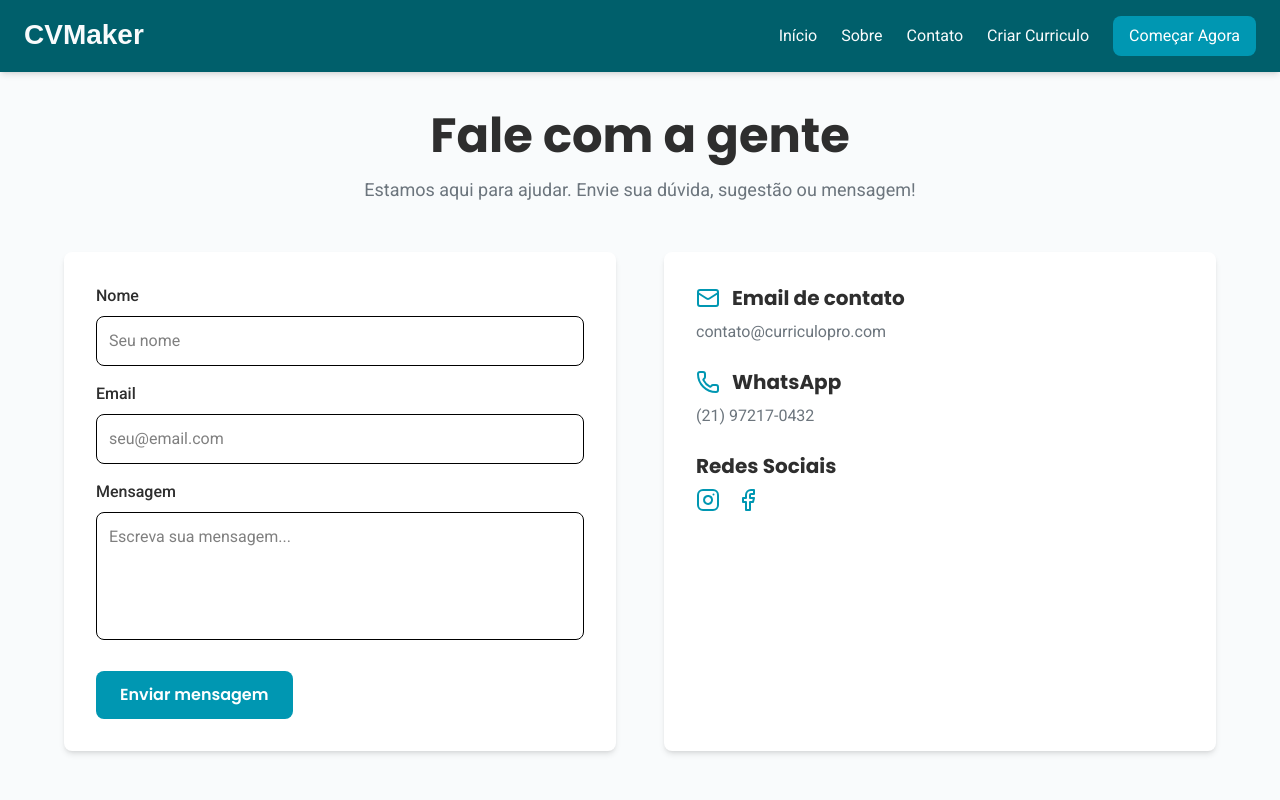
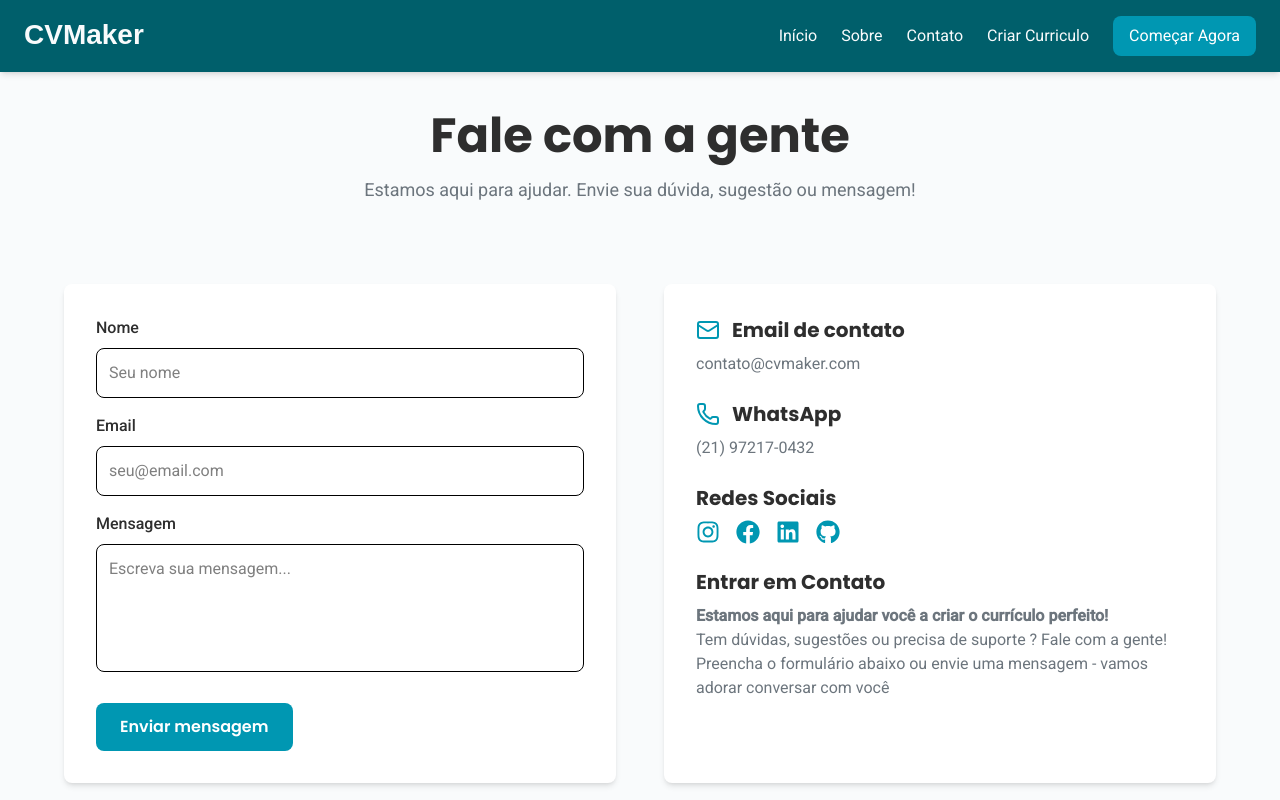
Before and after one commit to ArthurOliv2/cvmaker, a React (Vite) app: page /contato in a window 1280 px wide. Shown: the top 800 px of the page. Built offline with nearby package versions, Linux system fonts and the light colour scheme.

Commit message:
cria aba 'CONTATO'

```diff
--- a/package.json
+++ b/package.json
@@ -14,6 +14,7 @@
     "lucide-react": "^0.525.0",
     "react": "^19.1.0",
     "react-dom": "^19.1.0",
+    "react-icons": "^5.5.0",
     "react-router-dom": "^7.6.3",
     "tailwindcss": "^4.1.11"
   },
--- /dev/null
+++ b/src/pages/Contato/components/FormEContato.jsx
@@ -0,0 +1,89 @@
+import { Mail, Phone } from "lucide-react";
+import { FaFacebook, FaInstagram, FaLinkedin, FaGithub } from "react-icons/fa"
+
+function FormEContato() {
+    return (
+        <section className="px-6 pb-20 bg-[#F9FBFC]">
+            <div className="max-w-6xl mx-auto flex flex-col lg:flex-row gap-12">
+                {/* Formulário */}
+                <form className="bg-white p-8 rounded-lg shadow-md flex-1">
+                    <div className="mb-4">
+                        <label className="block mb-2 text-[#2E2E2E] font-medium">Nome</label>
+                        <input
+                            type="text"
+                            className="w-full p-3 border rounded-lg focus:outline-none focus:ring-2 focus:ring-[#0097B2]"
+                            placeholder="Seu nome"
+                        />
+                    </div>
+                    <div className="mb-4">
+                        <label className="block mb-2 text-[#2E2E2E] font-medium">Email</label>
+                        <input
+                            type="email"
+                            className="w-full p-3 border rounded-lg focus:outline-none focus:ring-2 focus:ring-[#0097B2]"
+                            placeholder="seu@email.com"
+                        />
+                    </div>
+                    <div className="mb-6">
+                        <label className="block mb-2 text-[#2E2E2E] font-medium">Mensagem</label>
+                        <textarea
+                            className="w-full p-3 border rounded-lg h-32 resize-none focus:outline-none focus:ring-2 focus:ring-[#0097B2]"
+                            placeholder="Escreva sua mensagem..."
+                        ></textarea>
+                    </div>
+                    <button
+                        type="submit"
+                        className="bg-[#0097B2] cursor-pointer hover:bg-[#007A8C] text-white font-semibold py-3 px-6 rounded-lg transition"
+                    >
+                        Enviar mensagem
+                    </button>
+                </form>
+
+                {/* Informações de contato */}
+                <div className="flex-1 bg-white p-8 rounded-lg shadow-md flex flex-col gap-6">
+                    <div>
+                        <h3 className="text-xl font-bold text-[#2E2E2E] mb-2 flex items-center gap-3">
+                            <Mail className="w-6 h-6 text-[#0097B2]" />
+                            Email de contato
+                        </h3>
+                        <p className="text-[#6C757D] text-base">contato@cvmaker.com</p>
+                    </div>
+
+                    <div>
+                        <h3 className="text-xl font-bold text-[#2E2E2E] mb-2 flex items-center gap-3">
+                            <Phone className="w-6 h-6 text-[#0097B2]" />
+                            WhatsApp
+                        </h3>
+                        <p className="text-[#6C757D] text-base">(21) 97217-0432</p>
+                    </div>
+
+                    <div>
+                        <h3 className="text-xl font-bold text-[#2E2E2E] mb-2">Redes Sociais</h3>
+                        <div className="flex gap-4 mt-2">
+                            <a href="https://instagram.com/biro_op1" target="_blank" className="text-[#0097B2] hover:text-[#007A8C]">
+                                <FaInstagram className="w-6 h-6" />
+                            </a>
+                            <a href="https://facebook.com/share/16cdqbJkkRp" target="_blank" className="text-[#0097B2] hover:text-[#007A8C]">
+                                <FaFacebook className="w-6 h-6" />
+                            </a>
+                            <a href="https://Linkedin.com/in/arthur-oliveira-pires-marinho-correia-0a3b17334" target="_blank" className="text-[#0097B2] hover:text-[#007A8C]">
+                                <FaLinkedin className="w-6 h-6" />
+                            </a>
+                            <a href="https://github.com/ArthurOliv2" target="_blank" className="text-[#0097B2] hover:text-[#007A8C]">
+                                <FaGithub className="w-6 h-6" />
+                            </a>
+                        </div>
+                    </div>
+
+                    <div>
+                        <h3 className="text-xl font-bold text-[#2E2E2E] mb-2">Entrar em Contato</h3>
+                        <p className="text-[#6C757D] text-base">
+                            <strong>Estamos aqui para ajudar você a criar o currículo perfeito!</strong> <br /> Tem dúvidas, sugestões ou precisa de suporte ? Fale com a gente! <br /> Preencha o formulário abaixo ou envie uma mensagem - vamos adorar conversar com você
+                        </p>
+                    </div>
+                </div>
+            </div>
+        </section>
+    );
+}
+
+export default FormEContato;
--- /dev/null
+++ b/src/pages/Contato/components/HeroSection.jsx
@@ -0,0 +1,14 @@
+function HeroSection() {
+    return (
+        <section className="pt-28 pb-20 px-6 bg-[#F9FBFC] text-center">
+            <h1 className="text-4xl md:text-5xl font-bold text-[#2E2E2E] font-poppins mb-4">
+                Fale com a gente
+            </h1>
+            <p className="text-[#6C757D] max-w-2xl mx-auto font-roboto text-base md:text-lg">
+                Estamos aqui para ajudar. Envie sua dúvida, sugestão ou mensagem!
+            </p>
+        </section>
+    );
+}
+
+export default HeroSection;
--- a/src/pages/Contato/index.jsx
+++ b/src/pages/Contato/index.jsx
@@ -1,5 +1,6 @@
-import { Mail, Phone, Facebook, Instagram } from "lucide-react";
 import NavBar from "../../components/NavBar";
+import HeroSection from "./components/HeroSection";
+import FormEContato from "./components/FormEContato";
 import Footer from "../../components/Footer";
 
 
@@ -7,84 +8,8 @@
     return (
         <>
         <NavBar />
-        <section className="pt-28 pb-20 px-6 bg-[#F9FBFC]">
-            <div className="max-w-6xl mx-auto">
-                <div className="text-center mb-12">
-                    <h1 className="text-4xl md:text-5xl font-bold text-[#2E2E2E] font-poppins mb-4">
-                        Fale com a gente
-                    </h1>
-                    <p className="text-[#6C757D] max-w-2xl mx-auto font-roboto text-base md:text-lg">
-                        Estamos aqui para ajudar. Envie sua dúvida, sugestão ou mensagem!
-                    </p>
-                </div>
-
-                <div className="flex flex-col lg:flex-row gap-12">
-                    {/* Formulário */}
-                    <form className="bg-white p-8 rounded-lg shadow-md flex-1">
-                        <div className="mb-4">
-                            <label className="block mb-2 text-[#2E2E2E] font-medium">Nome</label>
-                            <input
-                                type="text"
-                                className="w-full p-3 border rounded-lg focus:outline-none focus:ring-2 focus:ring-[#0097B2]"
-                                placeholder="Seu nome"
-                            />
-                        </div>
-                        <div className="mb-4">
-                            <label className="block mb-2 text-[#2E2E2E] font-medium">Email</label>
-                            <input
-                                type="email"
-                                className="w-full p-3 border rounded-lg focus:outline-none focus:ring-2 focus:ring-[#0097B2]"
-                                placeholder="seu@email.com"
-                            />
-                        </div>
-                        <div className="mb-6">
-                            <label className="block mb-2 text-[#2E2E2E] font-medium">Mensagem</label>
-                            <textarea
-                                className="w-full p-3 border rounded-lg h-32 resize-none focus:outline-none focus:ring-2 focus:ring-[#0097B2]"
-                                placeholder="Escreva sua mensagem..."
-                            ></textarea>
-                        </div>
-                        <button
-                            type="submit"
-                            className="bg-[#0097B2] hover:bg-[#007A8C] text-white font-semibold py-3 px-6 rounded-lg transition"
-                        >
-                            Enviar mensagem
-                        </button>
-                    </form>
-
-                    <div className="flex-1 bg-white p-8 rounded-lg shadow-md flex flex-col gap-6">
-                        <div>
-                            <h3 className="text-xl font-bold text-[#2E2E2E] mb-2 flex items-center gap-3">
-                                <Mail className="w-6 h-6 text-[#0097B2]" />
-                                Email de contato
-                            </h3>
-                            <p className="text-[#6C757D] text-base">contato@curriculopro.com</p>
-                        </div>
-
-                        <div>
-                            <h3 className="text-xl font-bold text-[#2E2E2E] mb-2 flex items-center gap-3">
-                                <Phone className="w-6 h-6 text-[#0097B2]" />
-                                WhatsApp
-                            </h3>
-                            <p className="text-[#6C757D] text-base">(21) 97217-0432</p>
-                        </div>
-
-                        <div>
-                            <h3 className="text-xl font-bold text-[#2E2E2E] mb-2">Redes Sociais</h3>
-                            <div className="flex gap-4 mt-2">
-                                <a href="#" className="text-[#0097B2] hover:text-[#007A8C]">
-                                    <Instagram className="w-6 h-6" />
-                                </a>
-                                <a href="#" className="text-[#0097B2] hover:text-[#007A8C]">
-                                    <Facebook className="w-6 h-6" />
-                                </a>
-                            </div>
-                        </div>
-                    </div>
-
-                </div>
-            </div>
-        </section>
+        <HeroSection />
+        <FormEContato />
         <Footer />
         </>
     );
```
Also changed, not shown: 1 other file (tests, documents, lock files or other folders).
